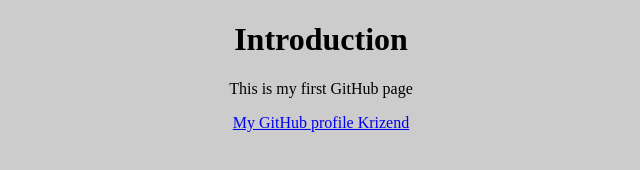
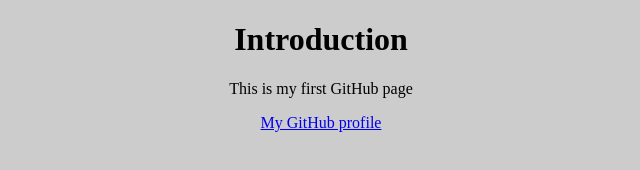
Before and after one commit to Krizend/Krizend.github.io, a plain HTML site: page index.html in a window 1280 px wide. Shown: the full height of the page, 319-959 px from the left. Drawn offline with Linux system fonts and the light colour scheme.

Commit message:
Update index.html

```diff
--- a/index.html
+++ b/index.html
@@ -12,7 +12,7 @@
                 This is my first GitHub page
             </p>
             <p>
-                <a href="https://github.com/Krizend">My GitHub profile Krizend</a>
+                <a href="https://github.com/Krizend">My GitHub profile</a>
             </p>
         </dev>
     </body>
```
